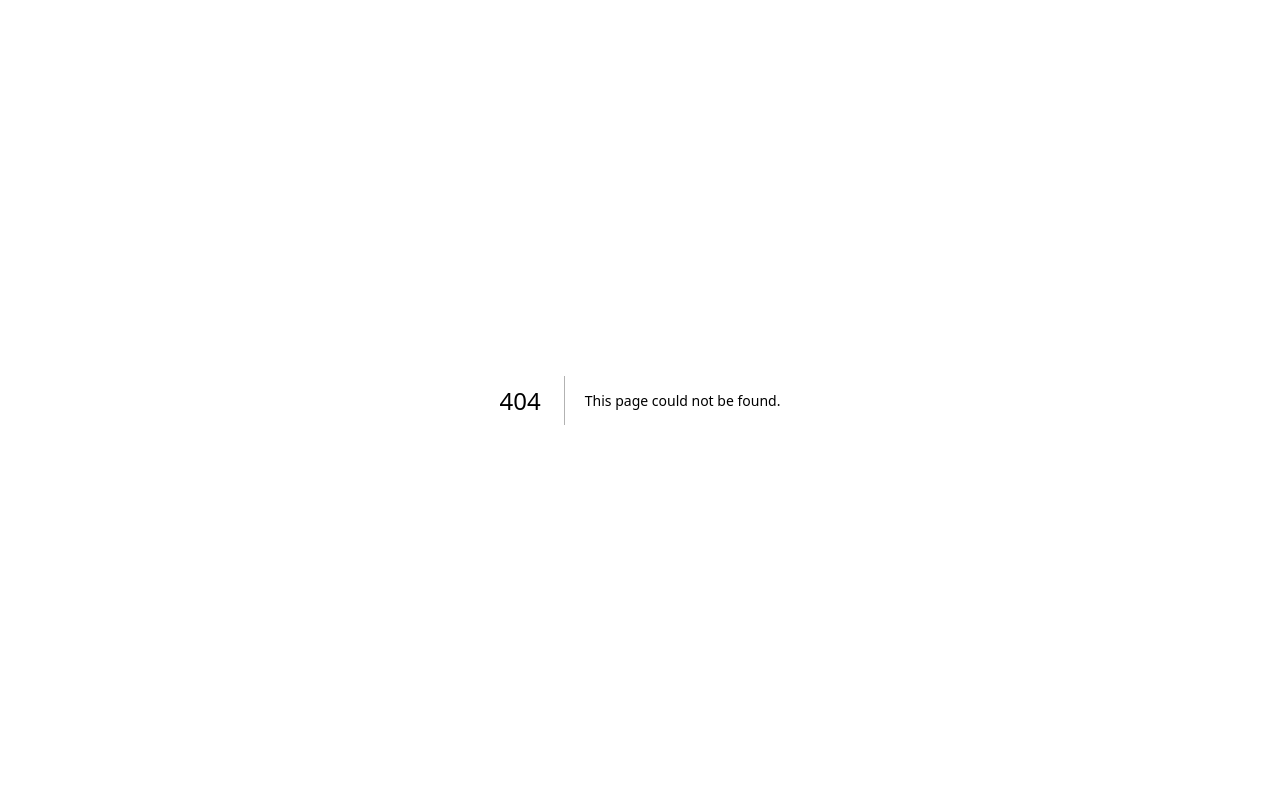
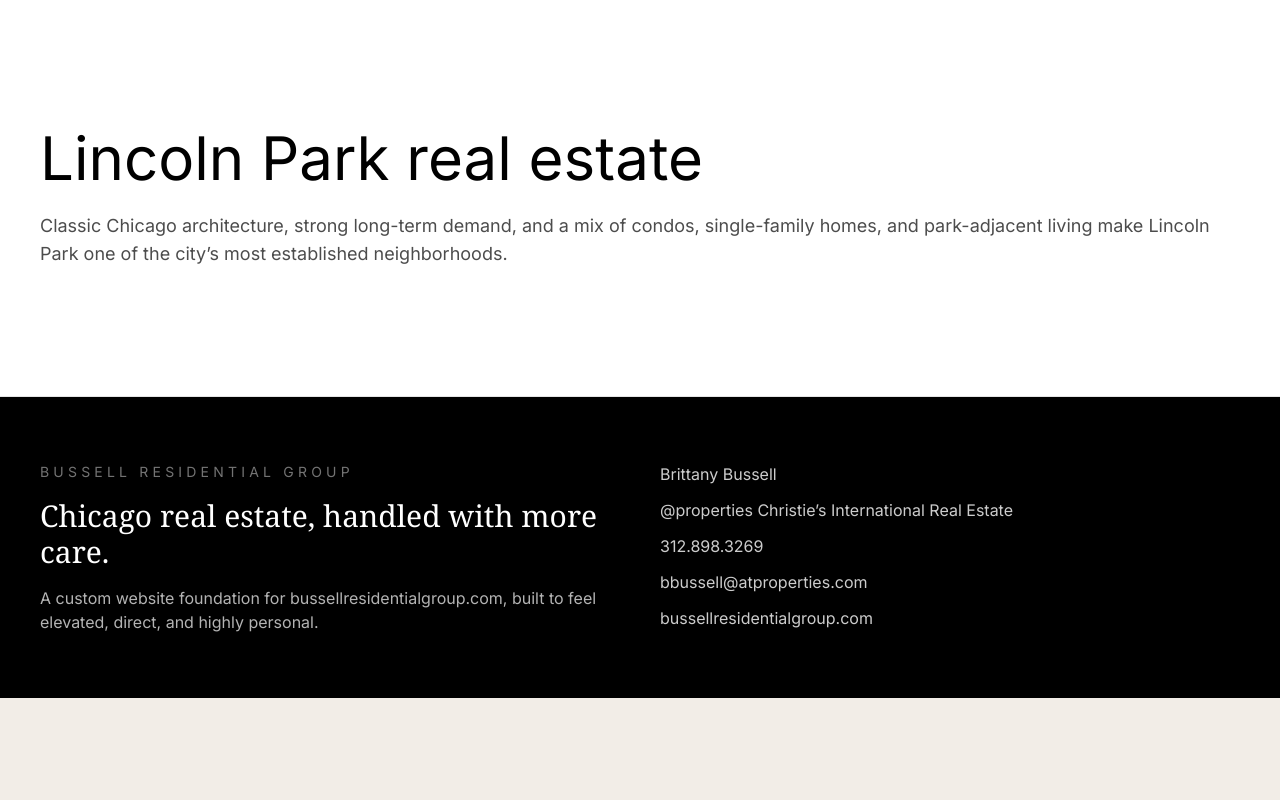
Before and after one commit to bbussell/bussell-residential-site, a Next.js app: page /lincoln-park-real-estate in a window 1280 px wide. Before the commit this address had no page. Shown: the top 800 px of the page. Built offline with nearby package versions, Linux system fonts and the light colour scheme; a web font is replaced by a local one.

Commit message:
Create page.js
Create Lincoln Park page

```diff
--- /dev/null
+++ b/app/lincoln-park-real-estate/page.js
@@ -0,0 +1,18 @@
+export default function LincolnParkPage() {
+  return (
+    <main className="bg-[#f7f3ee] text-black">
+      <section className="border-b border-black/10 bg-white">
+        <div className="mx-auto max-w-7xl px-6 py-24 lg:px-10 md:py-32">
+          <h1 className="font-display text-4xl md:text-6xl">
+            Lincoln Park real estate
+          </h1>
+          <p className="mt-6 text-lg text-black/70">
+            Classic Chicago architecture, strong long-term demand, and a mix of
+            condos, single-family homes, and park-adjacent living make Lincoln
+            Park one of the city’s most established neighborhoods.
+          </p>
+        </div>
+      </section>
+    </main>
+  );
+}
```
